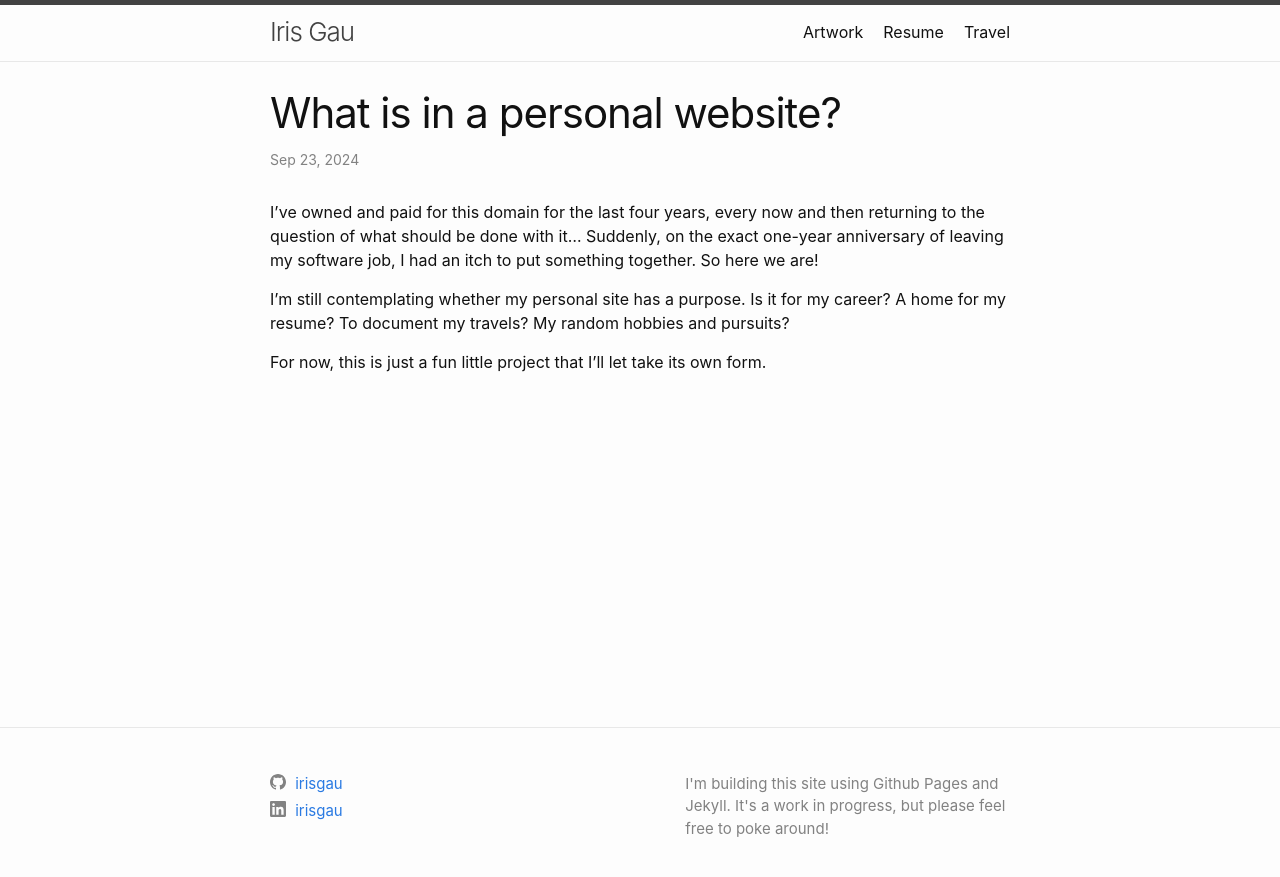
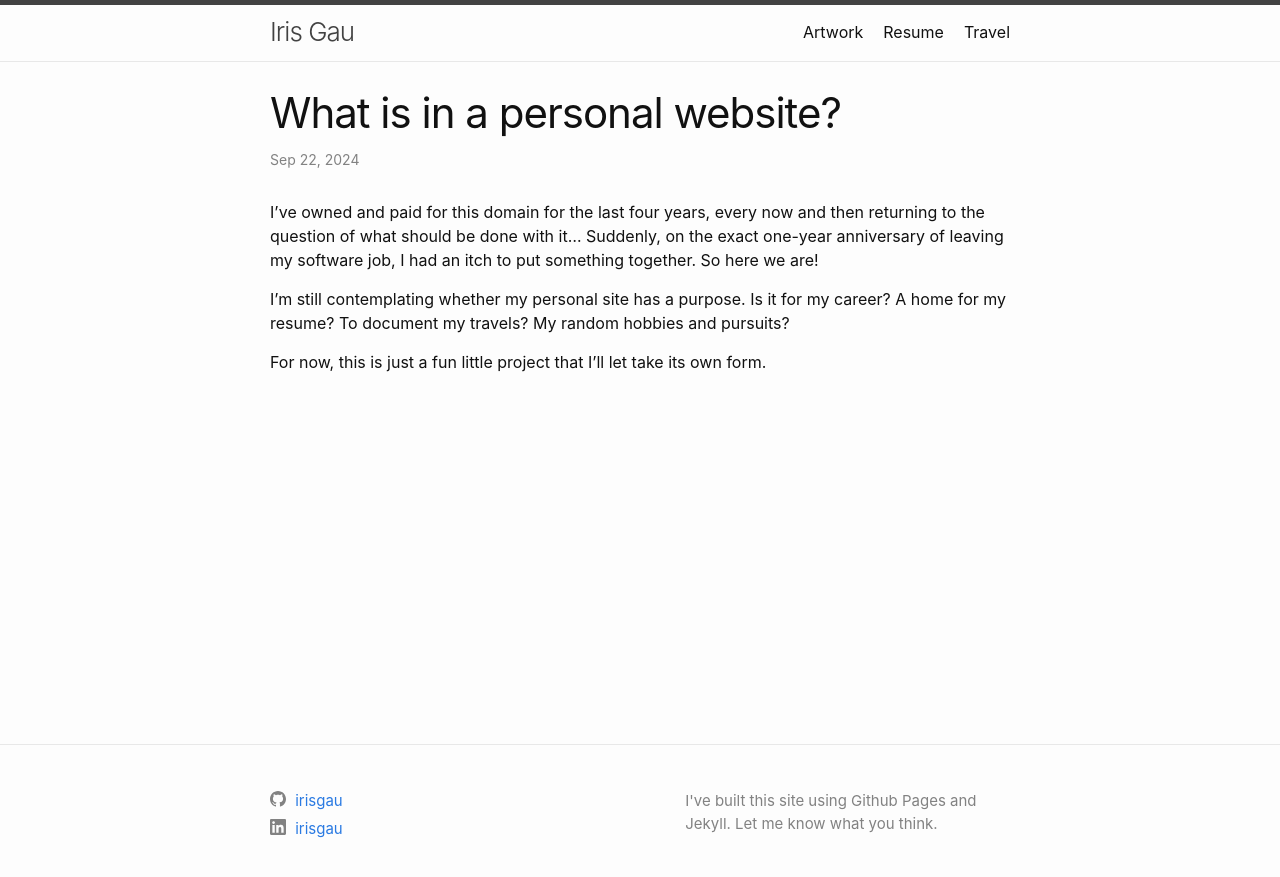
Before and after one commit to irisgau/irisgau.github.io, a Jekyll site: the page built from docs/_posts/2024-09-22-what-is-in-a-personal-website.markdown, in a window 1280 px wide. Shown: the top 877 px of the page. Built offline with Jekyll 4.4.1, drawn with Linux system fonts in a browser that asks for light colours.

Commit message:
main page

```diff
--- a/docs/_config.yml
+++ b/docs/_config.yml
@@ -21,7 +21,7 @@
 title: Iris Gau
 # email: iris.gau219@gmail.com
 description: >- # this means to ignore newlines until "baseurl:"
-  I'm building this site using Github Pages and Jekyll. It's a work in progress, but please feel free to poke around!
+  I've built this site using Github Pages and Jekyll. Let me know what you think.
 domain: irisgau.com
 baseurl: "/" # the subpath of your site, e.g. /blog
 url: "https://irisgau.com" # the base hostname & protocol for your site, e.g. http://example.com
--- a/docs/_posts/2024-09-22-what-is-in-a-personal-website.markdown
+++ b/docs/_posts/2024-09-22-what-is-in-a-personal-website.markdown
@@ -1,7 +1,7 @@
 ---
 layout: post
 title:  "What is in a personal website?"
-date:   2024-09-22 22:29:33 -0700
+date:   2024-09-22
 categories: thoughts
 ---
 
```
Also changed, not shown: docs/index.markdown (+7 -7 lines), docs/assets/images/about/9760B865-EF7B-4B60-BB6C-1100B3729E75_1_105_c.jpeg (deleted), docs/assets/images/about/9ACD444B-3360-4CE6-BB45-AB7746F9B640_1_105_c.jpeg (deleted), docs/assets/images/about/me-1.jpeg (added), docs/assets/images/about/me-2.jpeg (added), docs/assets/images/about/me-3.jpeg (renamed from docs/assets/images/about/A7CFA350-12D7-4969-848D-249C49B535EA.jpeg), 2 other files.
